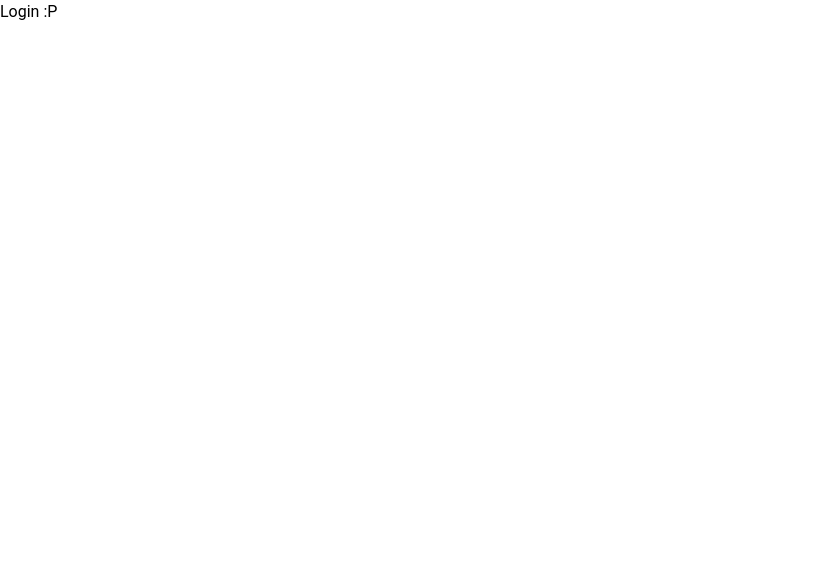
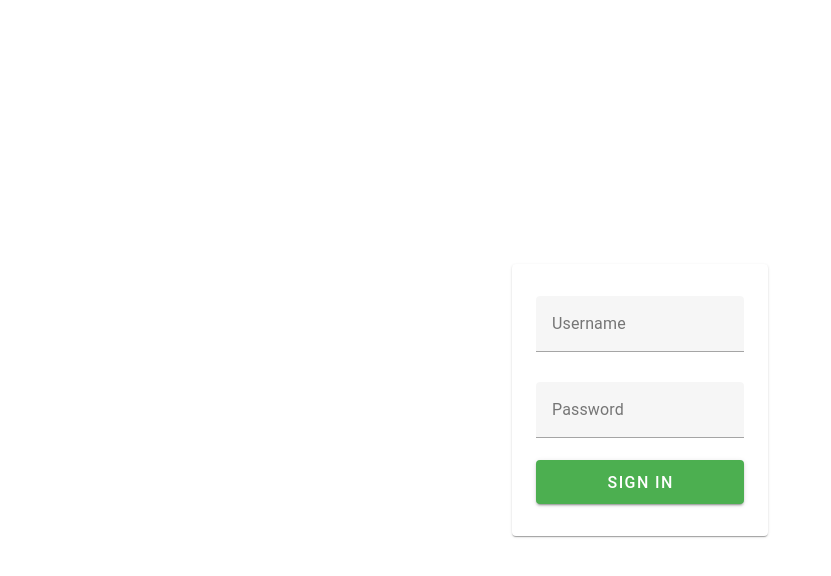
Before and after one commit to ccasado16/restaurant-frontend, a Vue app: page /login in a window 1280 px wide. Shown: the top 576 px of the page, without its empty margins (0-831 px from the left). Built offline with nearby package versions, Linux system fonts and the light colour scheme.

Commit message:
Add loginForm template

```diff
--- /dev/null
+++ b/src/components/auth/components/loginForm/LoginForm.vue
@@ -0,0 +1,26 @@
+<script lang="ts"></script>
+<template>
+  <div class="flex h-screen justify-center">
+    <v-card class="m-auto px-6 py-8 w-64">
+      <v-form>
+        <v-text-field class="mb-2" label="Username"></v-text-field>
+
+        <v-text-field
+          label="Password"
+          placeholder="Enter your password"
+          type="password"
+        ></v-text-field>
+
+        <v-btn
+          block
+          color="success"
+          size="large"
+          type="submit"
+          variant="elevated"
+        >
+          Sign In
+        </v-btn>
+      </v-form>
+    </v-card>
+  </div>
+</template>
--- a/src/pages/LoginPage.vue
+++ b/src/pages/LoginPage.vue
@@ -1 +1,7 @@
-<template><h1>Login :P</h1></template>
+<script lang="ts" setup>
+  import loginForm from "../components/auth/components/loginForm/LoginForm.vue";
+</script>
+
+<template>
+  <login-form />
+</template>
```
